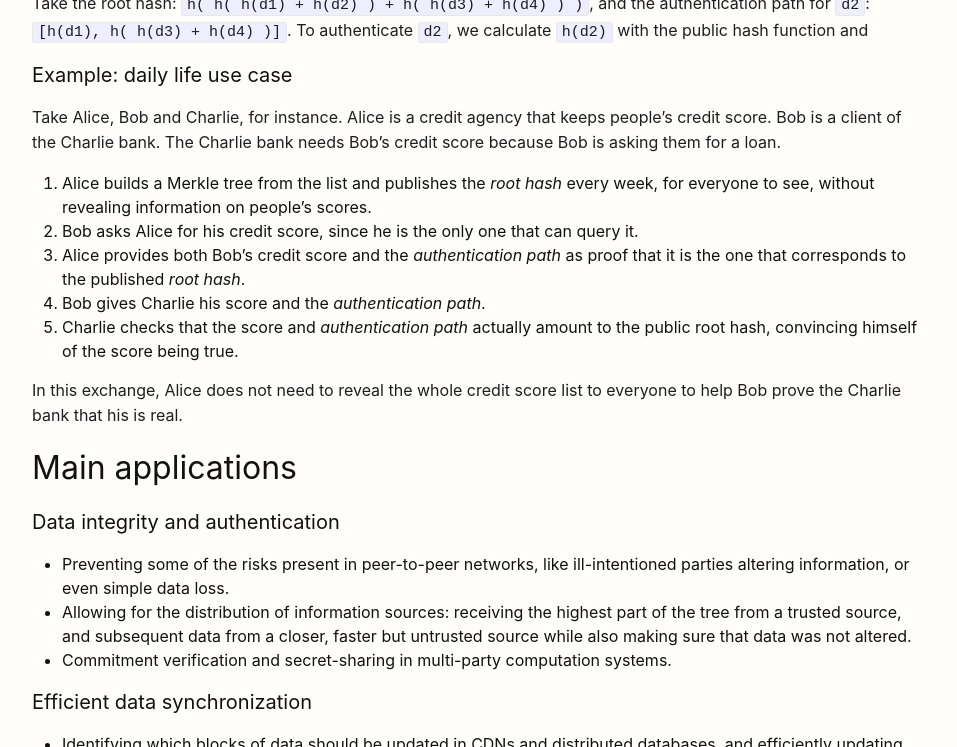
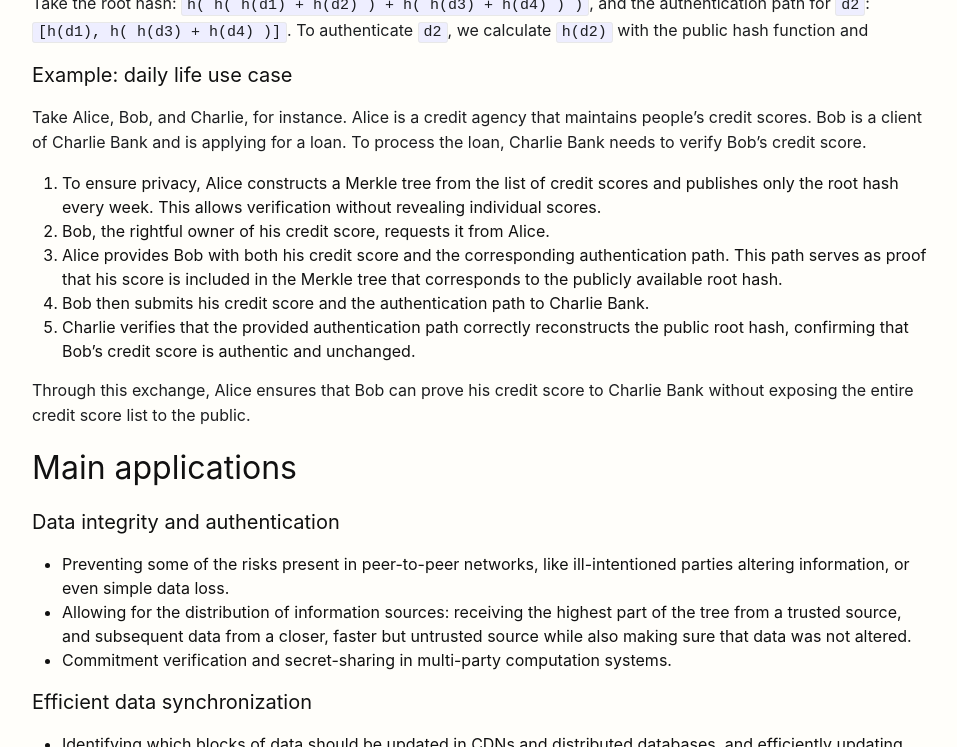
Before and after one commit to eryxcoop/eryxcoop.github.io, a Jekyll site: the page built from _posts/2025-03-18-Merkle-Trees.md, in a window 1280 px wide and 900 px high, scrolled down 2426 px, cut to the strip 153-900 px from the top of the window. Shown: the whole strip, without its empty margins (160-1117 px from the left). Built offline with Jekyll 4.4.1, drawn with Linux system fonts in a browser that asks for light colours; some web fonts are replaced.

Commit message:
Merkle trees post: make daily life example clarifications

```diff
--- a/_posts/2025-03-18-Merkle-Trees.md
+++ b/_posts/2025-03-18-Merkle-Trees.md
@@ -62,18 +62,20 @@ To authenticate `d2`, we calculate `h(d2)` with the public hash function and
 
 #### Example: daily life use case
 
-Take Alice, Bob and Charlie, for instance.
-Alice is a credit agency that keeps people's credit score.
-Bob is a client of the Charlie bank.
-The Charlie bank needs Bob's credit score because Bob is asking them for a loan.
+Take Alice, Bob, and Charlie, for instance.
+Alice is a credit agency that maintains people's credit scores.
+Bob is a client of Charlie Bank and is applying for a loan.
+To process the loan, Charlie Bank needs to verify Bob's credit score.
 
-1. Alice builds a Merkle tree from the list and publishes the _root hash_ every week, for everyone to see, without revealing information on people's scores.
-2. Bob asks Alice for his credit score, since he is the only one that can query it.
-3. Alice provides both Bob's credit score and the _authentication path_ as proof that it is the one that corresponds to the published _root hash_.
-4. Bob gives Charlie his score and the _authentication path_.
-5. Charlie checks that the score and _authentication path_ actually amount to the public root hash, convincing himself of the score being true.
+1. To ensure privacy, Alice constructs a Merkle tree from the list of credit scores and publishes only the root hash every week.
+   This allows verification without revealing individual scores.
+2. Bob, the rightful owner of his credit score, requests it from Alice.
+3. Alice provides Bob with both his credit score and the corresponding authentication path.
+   This path serves as proof that his score is included in the Merkle tree that corresponds to the publicly available root hash.
+4. Bob then submits his credit score and the authentication path to Charlie Bank.
+5. Charlie verifies that the provided authentication path correctly reconstructs the public root hash, confirming that Bob’s credit score is authentic and unchanged.
 
-In this exchange, Alice does not need to reveal the whole credit score list to everyone to help Bob prove the Charlie bank that his is real.
+Through this exchange, Alice ensures that Bob can prove his credit score to Charlie Bank without exposing the entire credit score list to the public.
 
 ## Main applications
 
```
